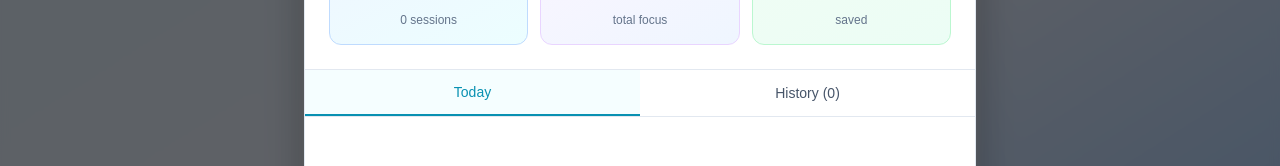
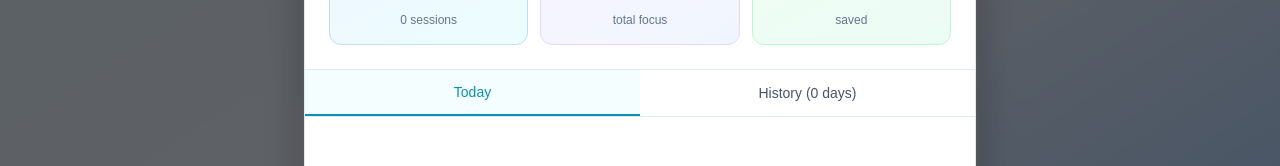
Before and after one commit to lydiacodesdaily/flowmate, a Next.js app in the folder apps/web/: page / in a window 1280 px wide. Both pictures are taken after a click on the button 1115 px from the left and 41 px from the top of the page. Shown: the part 305-471 px from the top of the page. Built offline with nearby package versions, Linux system fonts and the light colour scheme.

Commit message:
feat(web): group sessions in history and show summary

```diff
--- a/apps/web/app/components/ProgressModal.tsx
+++ b/apps/web/app/components/ProgressModal.tsx
@@ -7,10 +7,11 @@ import {
   getTodayStats,
   getAllTimeTotalMinutes,
   getAllTimeSavedSessions,
-  getSessionHistory,
   formatDuration,
   formatTime,
-  formatDate
+  formatDate,
+  groupSessionsByDay,
+  DailySummary
 } from "../utils/sessionUtils";
 import { formatFocusTime } from "../utils/statsUtils";
 
@@ -22,12 +23,13 @@ type ViewMode = "today" | "history";
 
 export const ProgressModal = ({ onClose }: ProgressModalProps) => {
   const [viewMode, setViewMode] = useState<ViewMode>("today");
+  const [expandedDay, setExpandedDay] = useState<string | null>(null);
 
   const todaySessions = getTodaysSessions();
   const todayStats = getTodayStats();
   const allTimeMinutes = getAllTimeTotalMinutes();
   const allTimeSessions = getAllTimeSavedSessions();
-  const sessionHistory = getSessionHistory();
+  const dailySummaries = groupSessionsByDay();
 
   const getModeLabel = (mode: string) => {
     switch (mode) {
@@ -125,6 +127,87 @@ export const ProgressModal = ({ onClose }: ProgressModalProps) => {
     </div>
   );
 
+  const renderDailySummaryCard = (summary: DailySummary) => {
+    const isExpanded = expandedDay === summary.date;
+    const totalSessions = summary.sessions.length;
+
+    return (
+      <div
+        key={summary.date}
+        className="bg-gradient-to-br from-slate-50 to-slate-100/50 dark:from-slate-700/40 dark:to-slate-800/30 rounded-xl border border-slate-200 dark:border-slate-600/50 overflow-hidden transition-all"
+      >
+        {/* Summary Header - Always Visible */}
+        <button
+          onClick={() => setExpandedDay(isExpanded ? null : summary.date)}
+          className="w-full p-4 text-left hover:bg-slate-100/50 dark:hover:bg-slate-700/30 transition-all"
+        >
+          <div className="flex items-center justify-between mb-3">
+            <div className="flex items-center gap-3">
+              <div className="text-2xl">📅</div>
+              <div>
+                <h3 className="text-base font-bold text-slate-800 dark:text-white">
+                  {summary.displayDate}
+                </h3>
+                <div className="text-xs text-slate-500 dark:text-slate-400">
+                  {totalSessions} session{totalSessions !== 1 ? 's' : ''}
+                </div>
+              </div>
+            </div>
+            <div className="flex items-center gap-4">
+              <div className="text-right">
+                <div className="text-lg font-bold text-cyan-600 dark:text-cyan-400">
+                  {formatFocusTime(summary.totalMinutes)}
+                </div>
+                <div className="text-xs text-slate-500 dark:text-slate-400">
+                  total focus
+                </div>
+              </div>
+              <svg
+                xmlns="http://www.w3.org/2000/svg"
+                fill="none"
+                viewBox="0 0 24 24"
+                strokeWidth={2}
+                stroke="currentColor"
+                className={`w-5 h-5 text-slate-400 transition-transform ${isExpanded ? 'rotate-180' : ''}`}
+              >
+                <path strokeLinecap="round" strokeLinejoin="round" d="M19.5 8.25l-7.5 7.5-7.5-7.5" />
+              </svg>
+            </div>
+          </div>
+
+          {/* Session Status Summary */}
+          <div className="flex gap-3 text-xs">
+            {summary.completedCount > 0 && (
+              <div className="flex items-center gap-1 text-green-600 dark:text-green-400">
+                <span className="font-semibold">✓</span>
+                <span>{summary.completedCount} completed</span>
+              </div>
+            )}
+            {summary.partialCount > 0 && (
+              <div className="flex items-center gap-1 text-yellow-600 dark:text-yellow-400">
+                <span className="font-semibold">◐</span>
+                <span>{summary.partialCount} partial</span>
+              </div>
+            )}
+            {summary.skippedCount > 0 && (
+              <div className="flex items-center gap-1 text-slate-400 dark:text-slate-500">
+                <span className="font-semibold">⊘</span>
+                <span>{summary.skippedCount} skipped</span>
+              </div>
+            )}
+          </div>
+        </button>
+
+        {/* Expanded Session Details */}
+        {isExpanded && (
+          <div className="px-4 pb-4 space-y-2 border-t border-slate-200 dark:border-slate-600/30 pt-3">
+            {summary.sessions.map((session) => renderSessionCard(session, false))}
+          </div>
+        )}
+      </div>
+    );
+  };
+
   return (
     <div
       className="fixed inset-0 bg-black/60 dark:bg-black/80 backdrop-blur-sm flex items-center justify-center z-50 animate-fadeIn"
@@ -209,7 +292,7 @@ export const ProgressModal = ({ onClose }: ProgressModalProps) => {
                 : "text-slate-600 dark:text-slate-400 hover:text-slate-800 dark:hover:text-slate-300 hover:bg-slate-50 dark:hover:bg-slate-700/30"
             }`}
           >
-            History ({sessionHistory.length})
+            History ({dailySummaries.length} days)
           </button>
         </div>
 
@@ -231,7 +314,7 @@ export const ProgressModal = ({ onClose }: ProgressModalProps) => {
               </div>
             )
           ) : (
-            sessionHistory.length === 0 ? (
+            dailySummaries.length === 0 ? (
               <div className="text-center py-12 text-slate-500 dark:text-slate-400">
                 <div className="text-5xl mb-3">📚</div>
                 <p className="text-sm font-medium">No session history yet</p>
@@ -239,10 +322,15 @@ export const ProgressModal = ({ onClose }: ProgressModalProps) => {
               </div>
             ) : (
               <div className="space-y-3">
-                <h3 className="text-sm font-semibold text-slate-600 dark:text-slate-400 mb-3 uppercase tracking-wide">
-                  Recent Sessions (Last 30)
-                </h3>
-                {sessionHistory.map((session) => renderSessionCard(session, true))}
+                <div className="flex items-center justify-between mb-3">
+                  <h3 className="text-sm font-semibold text-slate-600 dark:text-slate-400 uppercase tracking-wide">
+                    Daily Summary
+                  </h3>
+                  <div className="text-xs text-slate-400 dark:text-slate-500">
+                    Last 30 sessions · Stored locally
+                  </div>
+                </div>
+                {dailySummaries.map((summary) => renderDailySummaryCard(summary))}
               </div>
             )
           )}
--- a/apps/web/app/components/SessionComplete.tsx
+++ b/apps/web/app/components/SessionComplete.tsx
@@ -32,15 +32,18 @@ export const SessionComplete = ({
     }
   }, [sessionDraft]);
 
-  // Auto-save on unmount if user hasn't explicitly saved or discarded
+  // Auto-save after timeout if user hasn't interacted
   useEffect(() => {
-    return () => {
-      // Only auto-save if user hasn't explicitly saved/discarded
+    // Set a 5-minute timeout for auto-save
+    const timeoutId = setTimeout(() => {
       if (!hasAutoSavedRef.current) {
-        // Default to 'partial' status
+        // Auto-save as 'partial' if user hasn't explicitly saved
         onSave('partial', steps.length > 0 ? steps : undefined, note || undefined);
+        hasAutoSavedRef.current = true;
       }
-    };
+    }, 5 * 60 * 1000); // 5 minutes
+
+    return () => clearTimeout(timeoutId);
   }, [steps, note, onSave]);
 
   const handleToggleStep = (id: string) => {
@@ -93,6 +96,14 @@ export const SessionComplete = ({
         <p className="text-xl text-slate-600 dark:text-slate-300">
           You focused for {completedMinutes} {completedMinutes === 1 ? 'minute' : 'minutes'}
         </p>
+        {sessionDraft?.intent && (
+          <div className="mt-4 p-3 bg-slate-100 dark:bg-slate-700/50 rounded-xl">
+            <p className="text-sm text-slate-500 dark:text-slate-400 mb-1">You were focusing on:</p>
+            <p className="text-base text-slate-700 dark:text-slate-200 font-medium">
+              "{sessionDraft.intent}"
+            </p>
+          </div>
+        )}
       </div>
 
       {/* Session Status Selection */}
@@ -208,7 +219,7 @@ export const SessionComplete = ({
           </button>
         </div>
         <p className="text-xs text-center text-slate-400 dark:text-slate-500">
-          Don't worry, your session will be auto-saved if you leave
+          Session will auto-save as partial after 5 minutes of inactivity
         </p>
       </div>
     </div>
--- a/apps/web/app/utils/sessionUtils.ts
+++ b/apps/web/app/utils/sessionUtils.ts
@@ -235,3 +235,89 @@ export function formatDate(timestamp: number): string {
 export function getSessionHistory(): SessionRecord[] {
   return getHistory();
 }
+
+// ===== Daily Summary Helpers =====
+
+export interface DailySummary {
+  date: string; // Date string in format "YYYY-MM-DD"
+  displayDate: string; // Formatted display date like "Today", "Yesterday", or "Mar 15"
+  sessions: SessionRecord[];
+  totalMinutes: number;
+  completedCount: number;
+  partialCount: number;
+  skippedCount: number;
+}
+
+export function groupSessionsByDay(): DailySummary[] {
+  const history = getHistory();
+  const grouped = new Map<string, SessionRecord[]>();
+
+  // Group sessions by date
+  history.forEach(session => {
+    const date = new Date(session.startedAt);
+    date.setHours(0, 0, 0, 0);
+    const dateKey = date.toISOString().split('T')[0]; // YYYY-MM-DD format
+
+    if (!grouped.has(dateKey)) {
+      grouped.set(dateKey, []);
+    }
+    grouped.get(dateKey)!.push(session);
+  });
+
+  // Convert to array of DailySummary objects
+  const summaries: DailySummary[] = [];
+  const today = new Date();
+  today.setHours(0, 0, 0, 0);
+  const yesterday = new Date(today);
+  yesterday.setDate(yesterday.getDate() - 1);
+
+  grouped.forEach((sessions, dateKey) => {
+    const date = new Date(dateKey);
+    date.setHours(0, 0, 0, 0);
+
+    // Calculate stats
+    const totalMinutes = sessions.reduce((sum, session) => {
+      if (session.status === 'completed' || session.status === 'partial') {
+        return sum + Math.floor(session.completedSeconds / 60);
+      }
+      return sum;
+    }, 0);
+
+    const completedCount = sessions.filter(s => s.status === 'completed').length;
+    const partialCount = sessions.filter(s => s.status === 'partial').length;
+    const skippedCount = sessions.filter(s => s.status === 'skipped').length;
+
+    // Format display date
+    let displayDate: string;
+    if (date.getTime() === today.getTime()) {
+      displayDate = 'Today';
+    } else if (date.getTime() === yesterday.getTime()) {
+      displayDate = 'Yesterday';
+    } else {
+      const month = date.toLocaleDateString('en-US', { month: 'short' });
+      const day = date.getDate();
+      const year = date.getFullYear();
+      const currentYear = new Date().getFullYear();
+      if (year === currentYear) {
+        displayDate = `${month} ${day}`;
+      } else {
+        displayDate = `${month} ${day}, ${year}`;
+      }
+    }
+
+    summaries.push({
+      date: dateKey,
+      displayDate,
+      sessions,
+      totalMinutes,
+      completedCount,
+      partialCount,
+      skippedCount,
+    });
+  });
+
+  // Sort by date descending (most recent first)
+  summaries.sort((a, b) => b.date.localeCompare(a.date));
+
+  return summaries;
+}
```
Also changed, not shown: apps/web/app/page.tsx (+11 -14 lines).
